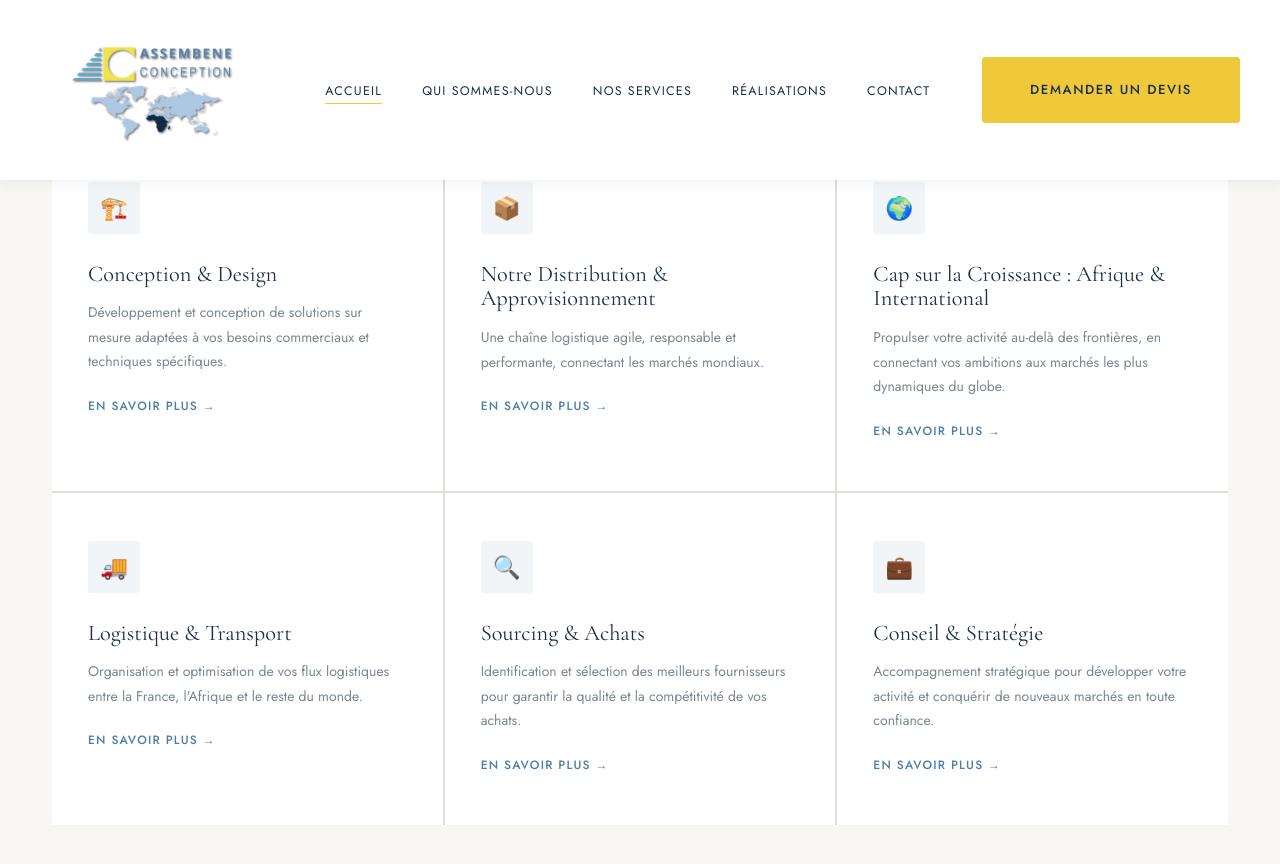
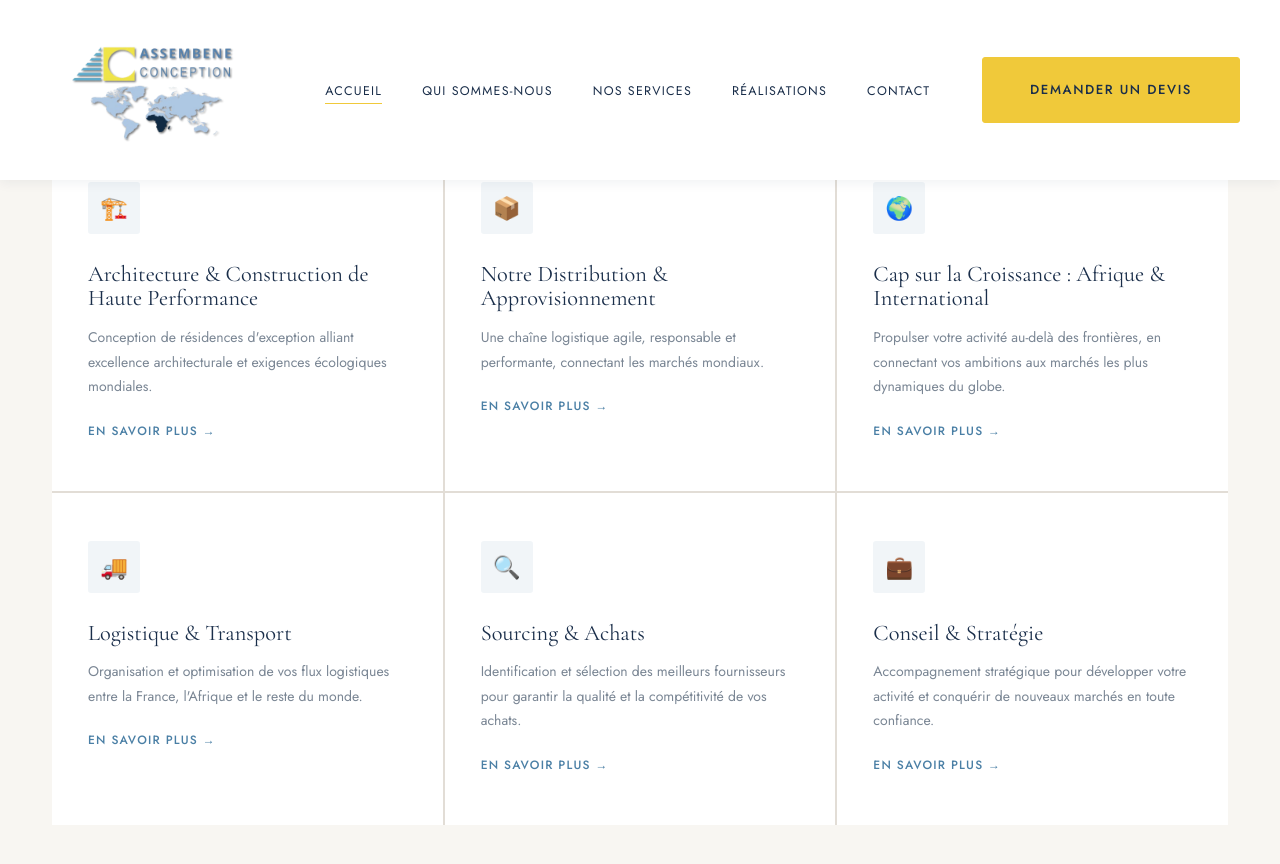
Before and after one commit to ASSEMBENE/assembene.github.io, a Jekyll site: the page built from index.html, in a window 1280 px wide and 900 px high, scrolled down 6488 px. Shown: the top 864 px of the window. Built offline with Jekyll 4.4.1, drawn with Linux system fonts in a browser that asks for light colours.

Commit message:
Page dédiée Architecture et Construction Haute Performance

```diff
--- a/index.html
+++ b/index.html
@@ -439,12 +439,12 @@
       <a href="#contact" class="btn btn-dark reveal d2">Demander un devis</a>
     </div>
     <div class="services-grid">
-      <div class="service-card reveal d1">
-        <div class="svc-icon">🏗️</div>
-        <h3>Conception &amp; Design</h3>
-        <p>Développement et conception de solutions sur mesure adaptées à vos besoins commerciaux et techniques spécifiques.</p>
-        <a href="#contact" class="svc-link">En savoir plus →</a>
-      </div>
+     <div class="service-card reveal d1">
+  <div class="svc-icon">🏗️</div>
+  <h3>Architecture &amp; Construction de Haute Performance</h3>
+  <p>Conception de résidences d'exception alliant excellence architecturale et exigences écologiques mondiales.</p>
+  <a href="/services/architecture-haute-performance/" class="svc-link">En savoir plus →</a>
+</div>
       <div class="service-card reveal d2">
   <div class="svc-icon">📦</div>
   <h3>Notre Distribution &amp; Approvisionnement</h3>
```
Also changed, not shown: services/architecture-haute-performance/architecture-index.html (added, +83 -0 lines).
